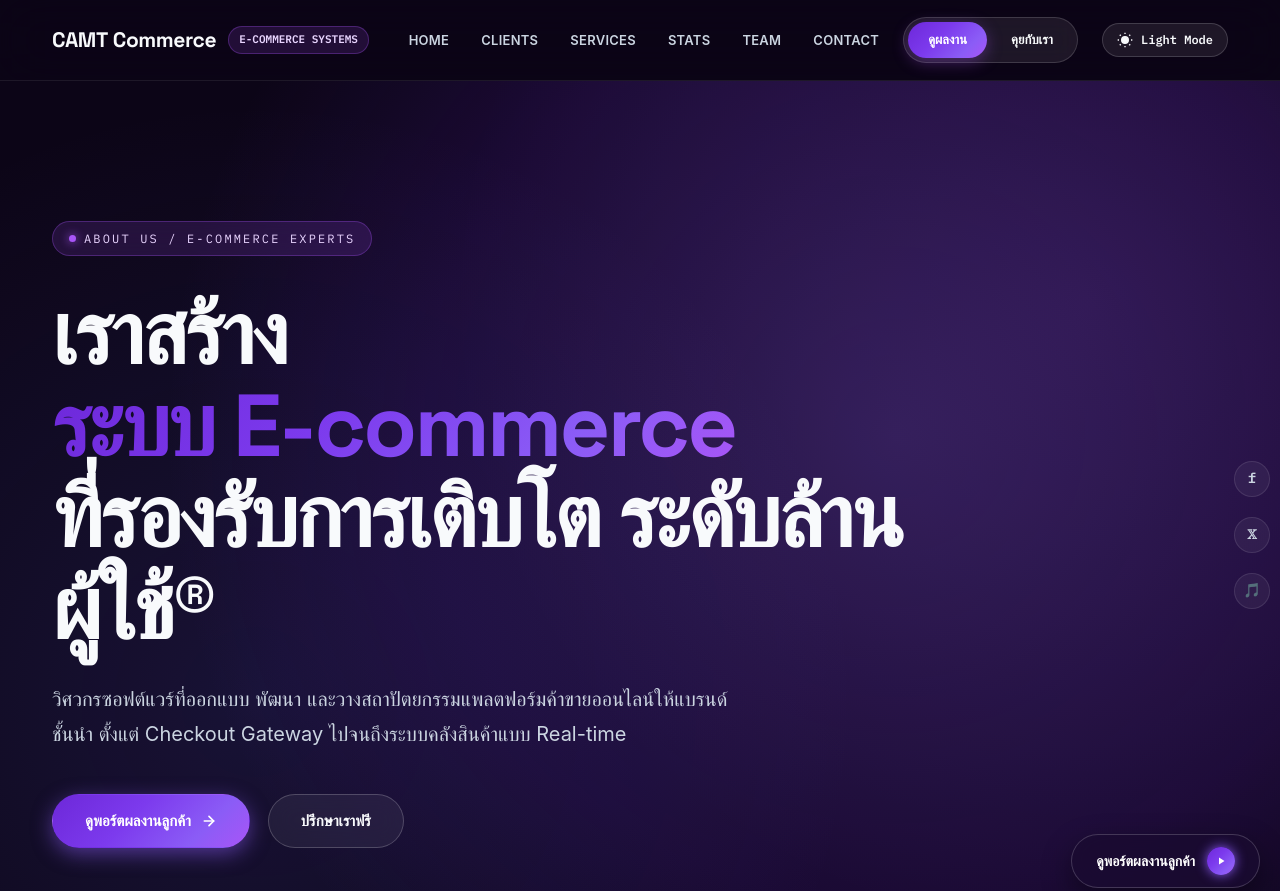
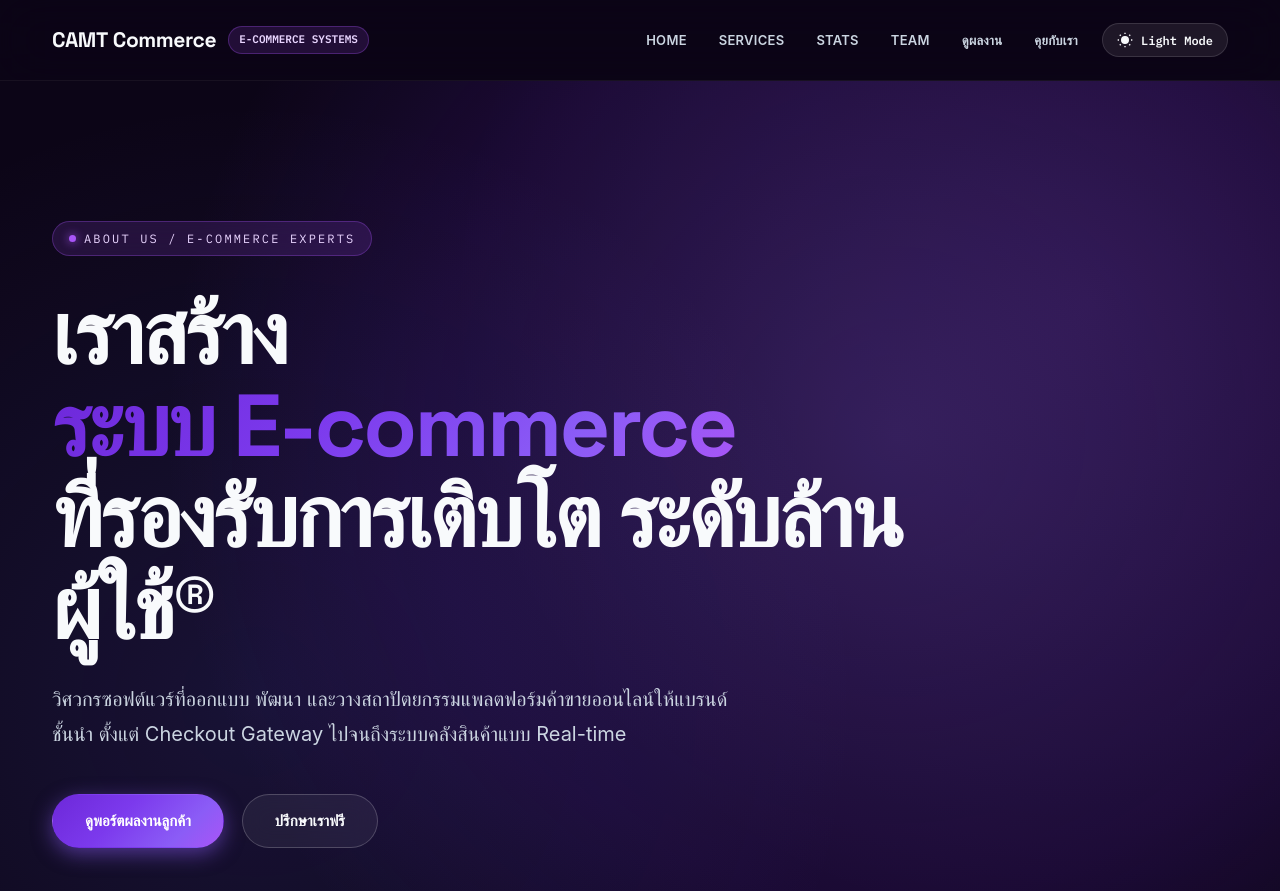
Before and after one commit to ddeeww001/960241_FinalGroupProject, a plain HTML site: page Index.html in a window 1280 px wide. Shown: the top 891 px of the page. Drawn offline with Linux system fonts and the light colour scheme; a web font is replaced by a local one.

Commit message:
Update navigation links and improve CSS color variables for better visibility

```diff
--- a/Index.html
+++ b/Index.html
@@ -21,18 +21,12 @@
     <div class="topbar-right">
       <nav class="nav">
         <a href="#hero">HOME</a>
-        <a href="#work">CLIENTS</a>
         <a href="#services">SERVICES</a>
         <a href="#stats">STATS</a>
         <a href="#team">TEAM</a>
-        <a href="#contact">CONTACT</a>
+        <a href="#work">ดูผลงาน</a>
+        <a href="#contact">คุยกับเรา</a>
       </nav>
-
-      <!-- Glass Pill Action Buttons -->
-      <div class="topbar-pill-actions">
-        <a class="pill-btn primary" href="#work">ดูผลงาน</a>
-        <a class="pill-btn secondary" href="#contact">คุยกับเรา</a>
-      </div>
 
       <!-- Theme Switcher Button -->
       <button id="theme-toggle" class="theme-toggle-btn" aria-label="Toggle dark/light mode">
@@ -76,27 +70,11 @@
         <div class="hero-actions">
           <a class="btn solid" href="#work">
             ดูพอร์ตผลงานลูกค้า
-            <svg width="16" height="16" viewBox="0 0 24 24" fill="none" stroke="currentColor" stroke-width="2.5" stroke-linecap="round" stroke-linejoin="round"><line x1="5" y1="12" x2="19" y2="12"></line><polyline points="12 5 19 12 12 19"></polyline></svg>
           </a>
           <a class="btn ghost" href="#contact">ปรึกษาเราฟรี</a>
         </div>
       </div>
 
-    </div>
-
-    <!-- Bottom Right Interactive Widget Button -->
-    <a class="hero-widget-btn" href="#work">
-      <span>ดูพอร์ตผลงานลูกค้า</span>
-      <div class="play-icon-badge">
-        <svg width="12" height="12" viewBox="0 0 24 24" fill="currentColor"><path d="M8 5v14l11-7z"/></svg>
-      </div>
-    </a>
-
-    <!-- Vertical Right Edge Social Icons -->
-    <div class="hero-social-sidebar">
-      <a class="hero-social-link" href="#" aria-label="Facebook">f</a>
-      <a class="hero-social-link" href="#" aria-label="Twitter">𝕏</a>
-      <a class="hero-social-link" href="#" aria-label="TikTok">🎵</a>
     </div>
   </div>
 </section>
--- a/main.css
+++ b/main.css
@@ -14,8 +14,8 @@
   --bg-subtle: #120722;
   --grey: #1a0b30;
   --muted: #a1a1aa;
-  --line: rgba(255, 255, 255, 0.08);
-  --line-strong: rgba(255, 255, 255, 0.16);
+  --line: rgba(255, 255, 255, 0.05);
+  --line-strong: rgba(255, 255, 255, 0.12);
   --faint: #140826;
 
   /* Pure Purple Accents & Gradients */
@@ -43,7 +43,7 @@
 
   /* Topbar Navigation */
   --topbar-bg: rgba(12, 5, 23, 0.78);
-  --topbar-border: rgba(255, 255, 255, 0.08);
+  --topbar-border: rgba(255, 255, 255, 0.05);
 
   /* Hero Ambient Glows */
   --hero-bg: #0c0517;
@@ -53,8 +53,8 @@
   --hero-grid: rgba(255, 255, 255, 0.025);
 
   /* Ticker */
-  --ticker-bg: #120722;
-  --ticker-border: rgba(255, 255, 255, 0.08);
+  --ticker-bg: #0c0517;
+  --ticker-border: rgba(255, 255, 255, 0.05);
 
   /* Client Brand Themes */
   --shopee-color: #ee4d2d;
@@ -108,11 +108,11 @@
   --ink-secondary: #4a1c6e;
   --ink-tertiary: #6b21a8;
   --paper: #fcf9ff;
-  --bg-subtle: #f3e8ff;
+  --bg-subtle: #fcf9ff;
   --grey: #eae0f5;
   --muted: #7e22ce;
-  --line: rgba(147, 51, 234, 0.14);
-  --line-strong: rgba(147, 51, 234, 0.25);
+  --line: rgba(147, 51, 234, 0.05);
+  --line-strong: rgba(147, 51, 234, 0.12);
   --faint: #f5f0fb;
 
   --accent: #9333ea;
@@ -136,7 +136,7 @@
   --card-shadow-hover: 0 20px 45px -10px rgba(147, 51, 234, 0.2);
 
   --topbar-bg: rgba(252, 249, 255, 0.85);
-  --topbar-border: rgba(147, 51, 234, 0.14);
+  --topbar-border: rgba(147, 51, 234, 0.06);
 
   --hero-bg: #fcf9ff;
   --hero-spotlight-1: radial-gradient(circle at 70% 40%, rgba(192, 132, 252, 0.22) 0%, rgba(168, 85, 247, 0.12) 45%, transparent 70%);
@@ -144,8 +144,8 @@
   --hero-spotlight-3: radial-gradient(circle at 85% 25%, rgba(168, 85, 247, 0.1) 0%, transparent 50%);
   --hero-grid: rgba(147, 51, 234, 0.035);
 
-  --ticker-bg: #f3e8ff;
-  --ticker-border: rgba(147, 51, 234, 0.14);
+  --ticker-bg: #fcf9ff;
+  --ticker-border: rgba(147, 51, 234, 0.06);
 
   --shopee-color: #ee4d2d;
   --shopee-bg: rgba(238, 77, 45, 0.08);
```
